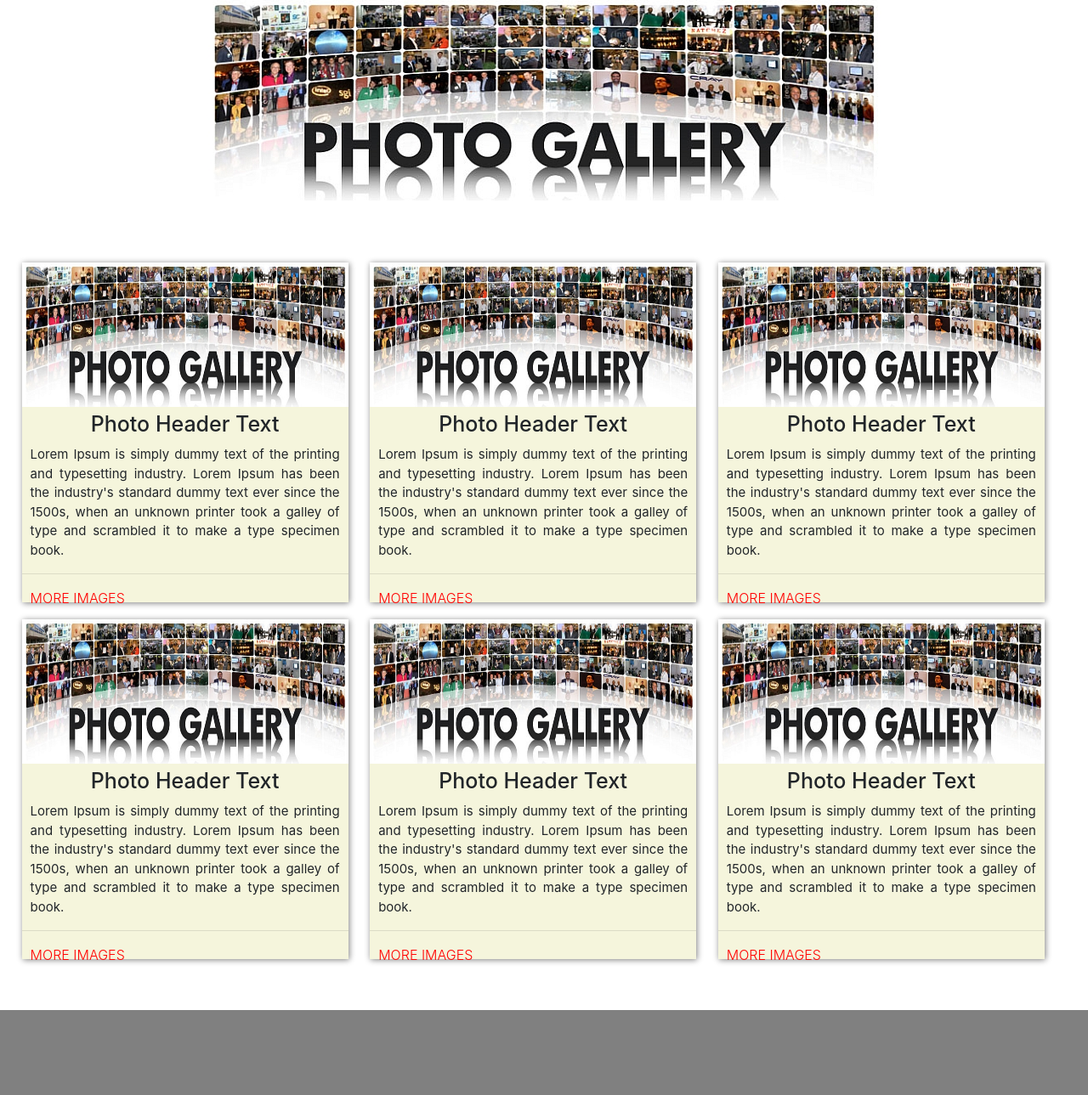
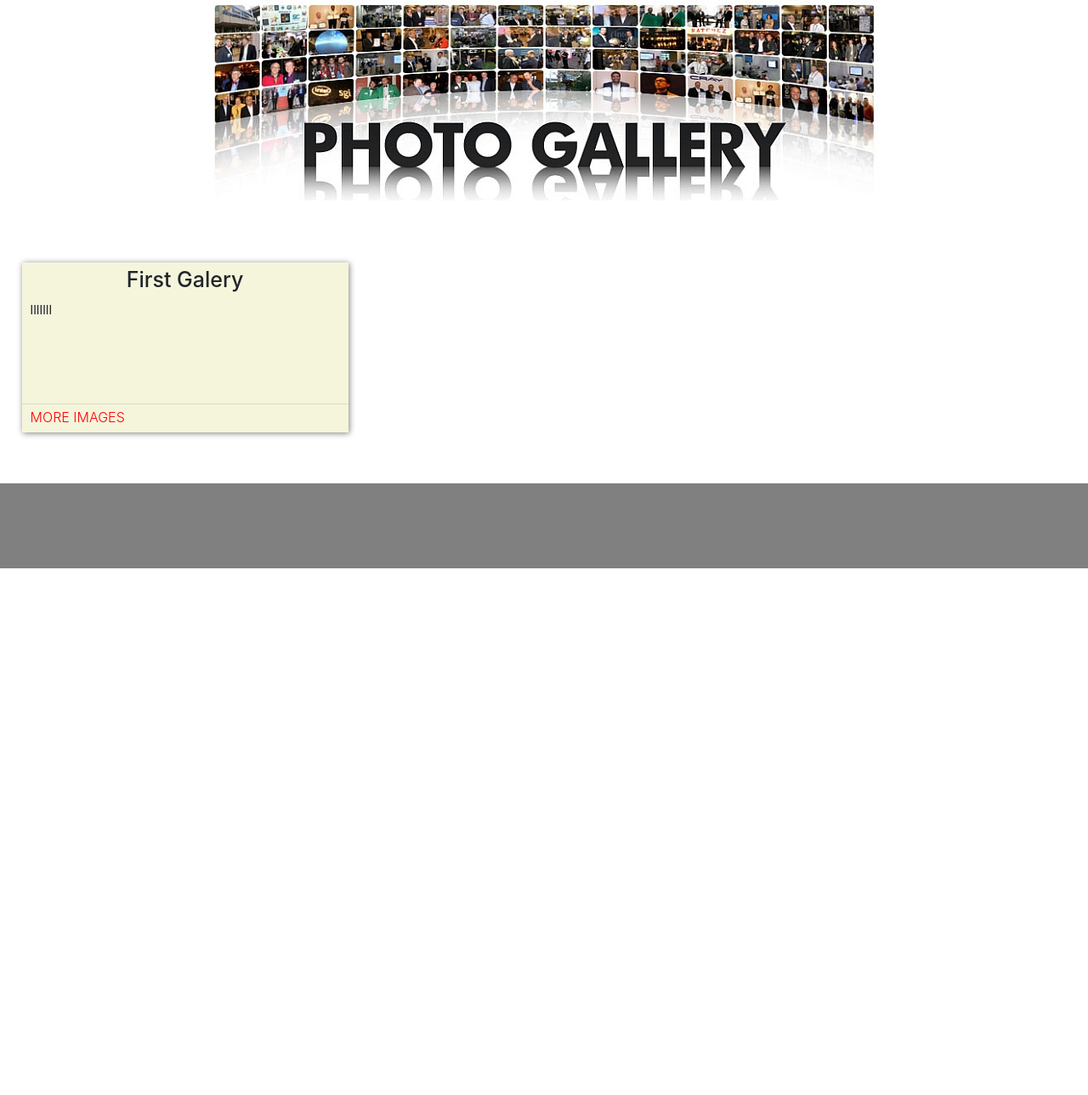
Before and after one commit to SergeyGorbenko/coursework, a Django app: template templates/index.html in a window 1280 px wide. Shown: the part 71-1360 px from the top of the page at 85% size. After the commit the page ends 740 px from the top, so only its background shows below. Run offline with Django 3.2, Linux system fonts and the light colour scheme; the template is opened without the code that fills it: values that come from a table or form of the project are taken from there, others are empty; data comes from the database, SQL or seed files in the repository; some libraries are stand-ins or nearby versions.

Commit message:
Front 0.3

```diff
--- a/static/css/style.css
+++ b/static/css/style.css
@@ -35,20 +35,21 @@ section.middle {
 
 .photo_div {
     width: 30vw;
-    height: 400px;
+    height: 200px;
     margin-left: 2vw;
     margin-top: 10px;
     margin-bottom: 10px;
     background-color: beige;
     box-shadow: 1px 1px 7px 0 gray;
     cursor: pointer;
+    position: relative;
 }
 
 .photo_top {
     width: 30vw;
 }
 
-.photo_footer > h3 {
+.photo_div > h3 {
     text-align: center;
     font-weight: 500;
     margin-top: 5px;
@@ -56,7 +57,7 @@ section.middle {
     position: static;
 }
 
-.photo_footer .text {
+.photo_div .text {
     margin: 10px;
     font-size: 15px;
 }
@@ -66,11 +67,20 @@ section.middle {
     height: 170px;
 }
 
+.hr {
+    position: absolute;
+    top: 150px;
+    width: 100%;
+    height: 1px;
+}
+
 .more_img_btn {
     text-transform: uppercase;
     color: red;
     font-weight: 300;
     margin-left: 10px;
+    position: absolute;
+    top: 170px;
 }
 
 .more_img_btn:focus,
--- a/templates/index.html
+++ b/templates/index.html
@@ -17,84 +17,14 @@
 </section>
 <section class="container-fluid middle">
     <div class="row d-flex">
-        <div class="photo_div">
-            <div class="photo_top">
-                <img src="{% static 'img/gallery.jpg' %}" alt="Gallery Image" title="Gallery Image" class="photo">
+        {% for gallery in gallerys %}
+            <div class="photo_div">
+                <h3>{{ gallery.name }}</h3>
+                <p class="text" align="justify">{{ gallery.description }}</p>
+                <hr class="hr"/>
+                <a class="more_img_btn" href="{{ gallery.link }}">More Images</a>
             </div>
-            <div class="photo_footer">
-                <h3>Photo Header Text</h3>
-                <p class="text" align="justify">Lorem Ipsum is simply dummy text of the printing and typesetting industry. Lorem Ipsum has been the
-                    industry's standard dummy text ever since the 1500s, when an unknown printer took a galley of type
-                    and scrambled it to make a type specimen book.</p>
-                <hr/>
-                <p class="more_img_btn">More Images</p>
-            </div>
-        </div>
-        <div class="photo_div">
-           <div class="photo_top">
-                <img src="{% static 'img/gallery.jpg' %}" alt="Gallery Image" title="Gallery Image" class="photo">
-            </div>
-            <div class="photo_footer">
-                <h3>Photo Header Text</h3>
-                <p class="text" align="justify">Lorem Ipsum is simply dummy text of the printing and typesetting industry. Lorem Ipsum has been the
-                    industry's standard dummy text ever since the 1500s, when an unknown printer took a galley of type
-                    and scrambled it to make a type specimen book.</p>
-                <hr/>
-                <p class="more_img_btn">More Images</p>
-            </div>
-        </div>
-        <div class="photo_div">
-            <div class="photo_top">
-                <img src="{% static 'img/gallery.jpg' %}" alt="Gallery Image" title="Gallery Image" class="photo">
-            </div>
-            <div class="photo_footer">
-                <h3>Photo Header Text</h3>
-                <p class="text" align="justify">Lorem Ipsum is simply dummy text of the printing and typesetting industry. Lorem Ipsum has been the
-                    industry's standard dummy text ever since the 1500s, when an unknown printer took a galley of type
-                    and scrambled it to make a type specimen book.</p>
-                <hr/>
-                <p class="more_img_btn">More Images</p>
-            </div>
-        </div>
-        <div class="photo_div">
-           <div class="photo_top">
-                <img src="{% static 'img/gallery.jpg' %}" alt="Gallery Image" title="Gallery Image" class="photo">
-            </div>
-            <div class="photo_footer">
-                <h3>Photo Header Text</h3>
-                <p class="text" align="justify">Lorem Ipsum is simply dummy text of the printing and typesetting industry. Lorem Ipsum has been the
-                    industry's standard dummy text ever since the 1500s, when an unknown printer took a galley of type
-                    and scrambled it to make a type specimen book.</p>
-                <hr/>
-                <p class="more_img_btn">More Images</p>
-            </div>
-        </div>
-        <div class="photo_div">
-           <div class="photo_top">
-                <img src="{% static 'img/gallery.jpg' %}" alt="Gallery Image" title="Gallery Image" class="photo">
-            </div>
-            <div class="photo_footer">
-                <h3>Photo Header Text</h3>
-                <p class="text" align="justify">Lorem Ipsum is simply dummy text of the printing and typesetting industry. Lorem Ipsum has been the
-                    industry's standard dummy text ever since the 1500s, when an unknown printer took a galley of type
-                    and scrambled it to make a type specimen book.</p>
-                <hr/>
-                <p class="more_img_btn">More Images</p>
-            </div>
-        </div>
-        <div class="photo_div">
-            <div class="photo_top">
-                <img src="{% static 'img/gallery.jpg' %}" alt="Gallery Image" title="Gallery Image" class="photo">
-            </div>
-            <div class="photo_footer">
-                <h3>Photo Header Text</h3>
-                <p class="text" align="justify">Lorem Ipsum is simply dummy text of the printing and typesetting industry. Lorem Ipsum has been the
-                    industry's standard dummy text ever since the 1500s, when an unknown printer took a galley of type
-                    and scrambled it to make a type specimen book.</p>
-                <hr/>
-                <p class="more_img_btn">More Images</p>
-            </div>
-        </div>
+        {% endfor %}
     </div>
 </section>
 <section class="footer">
```
Also changed, not shown: templates/collection.html (+8 -35 lines).
